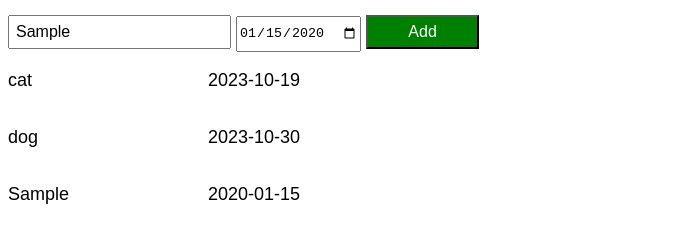
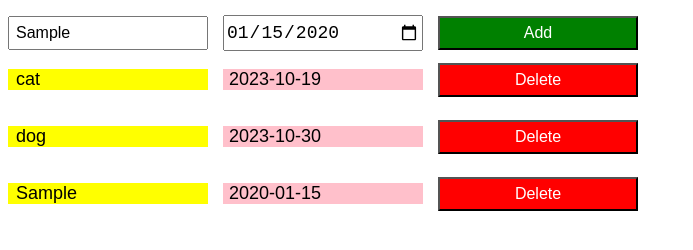
Before and after one commit to surnan/ToDoList, a plain HTML site: page index.html in a window 1280 px wide. Both pictures are taken after typing "Sample", "2020-01-15" into the empty fields and a click on the button "Add". Shown: the part 42-292 px from the top of the page, without its empty margins (0-693 px from the left). Drawn offline with Linux system fonts and the light colour scheme.

Commit message:
ADD: All values (input & output) are displayed in grid.  Functionality of addint toDo items working.  Needs bug-fixing for deleton & adding null values to new toDo

```diff
--- a/index.html
+++ b/index.html
@@ -10,8 +10,8 @@
 </head>
 
 <body>
-  <div>
-    <p>Todo List</p>
+  <p>Todo List</p>
+  <div class="list-todo-array-div">
     <input  class="input-name js-name-input"
             type="text"
             placeholder="Enter task ....">
@@ -22,9 +22,7 @@
             Add
     </button>
   </div>
-  <div class="list-todo-array-div">
-
-  </div>
+  <div class="js-list-todo-array-div"></div>
 </body>
 
 </html>
--- a/scripts/scripts.js
+++ b/scripts/scripts.js
@@ -12,17 +12,23 @@ function addToDo() {
   let myName = temp.value;
   let dueDate = temp2.value;
 
-  let newHTMLDiv = document.querySelector('.list-todo-array-div');
+  let newHTMLDiv = document.querySelector('.js-list-todo-array-div');
   let newHTML = "";
 
   toDoList.push({ myName, dueDate })
 
   for (i = 0; i < toDoList.length; i++) {
     let newElement = toDoList[i];
-    // newHTML += `<div class="showInRow">`
-    newHTML += `<p>${newElement.myName}</p>`;
-    newHTML += `<p>${newElement.dueDate}</p>`;
-    // newHTML += `</div>`
+    newHTML += `<p class="name-toDo">${newElement.myName}</p>`;
+    newHTML += `<p class="due-date">${newElement.dueDate}</p>`;
+    newHTML += `   <button class="remove-todo-button jsRemoveButtonClick"
+                    onclick="removeToDo()">
+                      Delete
+                  </button>`;
   }
   newHTMLDiv.innerHTML = newHTML;
 }
+
+function removeToDo() {
+  console.log('remove ToDo called');
+}
--- a/styles/style.css
+++ b/styles/style.css
@@ -15,6 +15,7 @@ body {
 
 .input-date{
   height: 30px;
+  font-size: 18px;
   padding: 1px;
 }
 
@@ -26,11 +27,34 @@ body {
   font-size: 16px;
 }
 
-/* .showInRow{
+.remove-todo-button{
+  font-size: 14px;
+  padding: 6px 40px;
+  background-color: red;
+  color: white;
+  font-size: 16px;
+}
+
+.list-todo-array-div,
+.js-list-todo-array-div{
   display: grid;
-} */
+  grid-template-columns: 200px 200px 200px;
+  align-items: center;
+  column-gap: 15px;
+  /* row-gap: 5px */
+}
 
-.list-todo-array-div{
-  display: grid;
-  grid-template-columns: 200px 200px;
+
+/* newHTML += `<p class="name-toDo">${newElement.myName}</p>`;
+newHTML += `<p class="due-date">${newElement.dueDate}</p>`; */
+
+.name-toDo{
+  background-color: yellow;
+  padding-left: 8px;
 }
+
+.due-date{
+  /* text-align: center; */
+  padding-left: 6px;
+  background-color: pink;
+}
```
